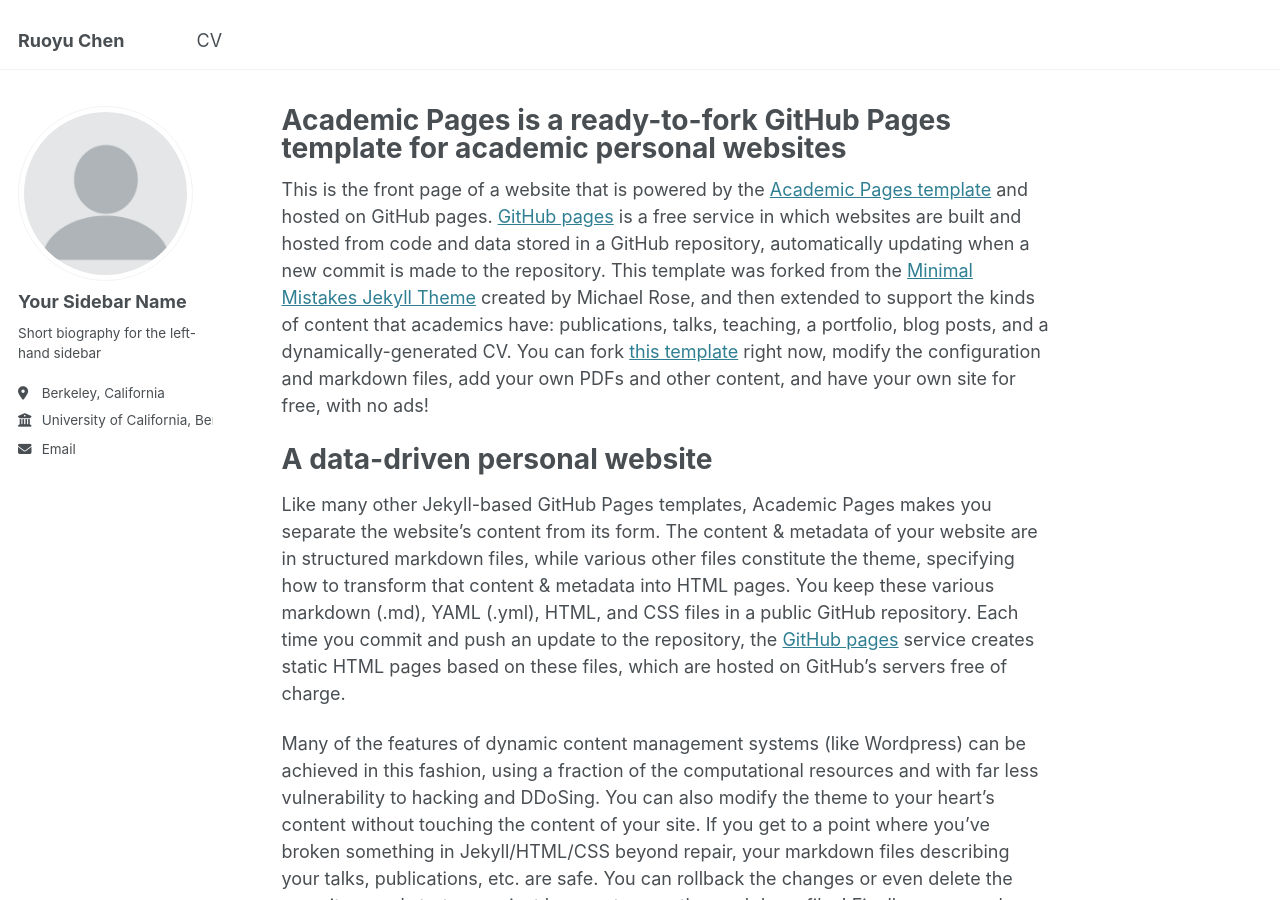
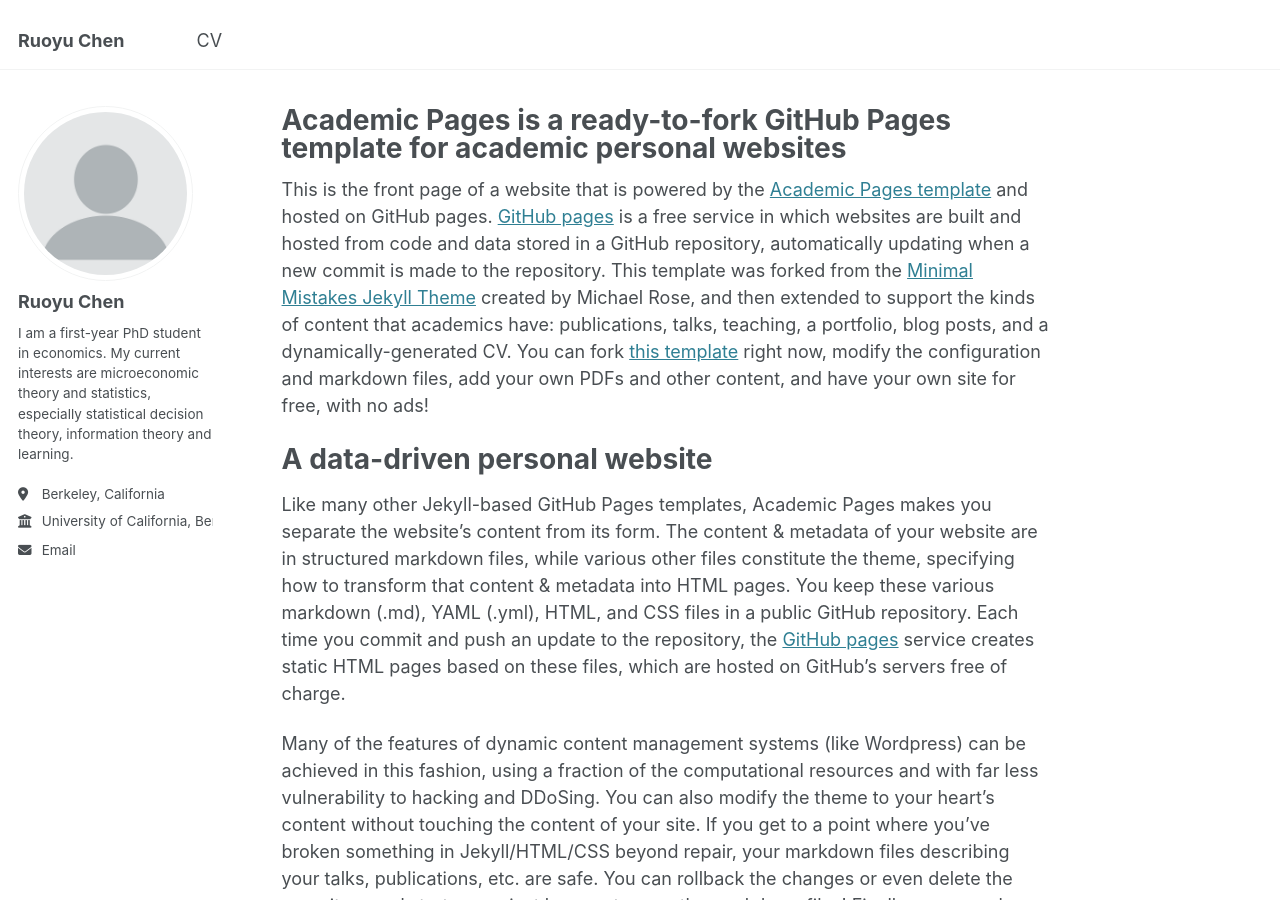
Before and after one commit to ruoyu-chen235/ruoyu-chen.github.io, a Jekyll site: the page built from _pages/about.md, in a window 1280 px wide and 900 px high. Built offline with Jekyll 4.4.1, drawn with Linux system fonts in a browser that asks for light colours.

Commit message:
Update _config.yml

```diff
--- a/_config.yml
+++ b/_config.yml
@@ -23,9 +23,9 @@ repository               : "ruoyu-chen235/ruoyu-chen.github.io"
 author:
   # Biographic information
   avatar           : "profile.png"
-  name             : "Your Sidebar Name"
+  name             : "Ruoyu Chen"
   pronouns         : # example: "she/her"
-  bio              : "Short biography for the left-hand sidebar"
+  bio              : "I am a first-year PhD student in economics. My current interests are microeconomic theory and statistics, especially statistical decision theory, information theory and learning."
   location         : "Berkeley, California"
   employer         : "University of California, Berkeley"
   uri              : # URL
```
